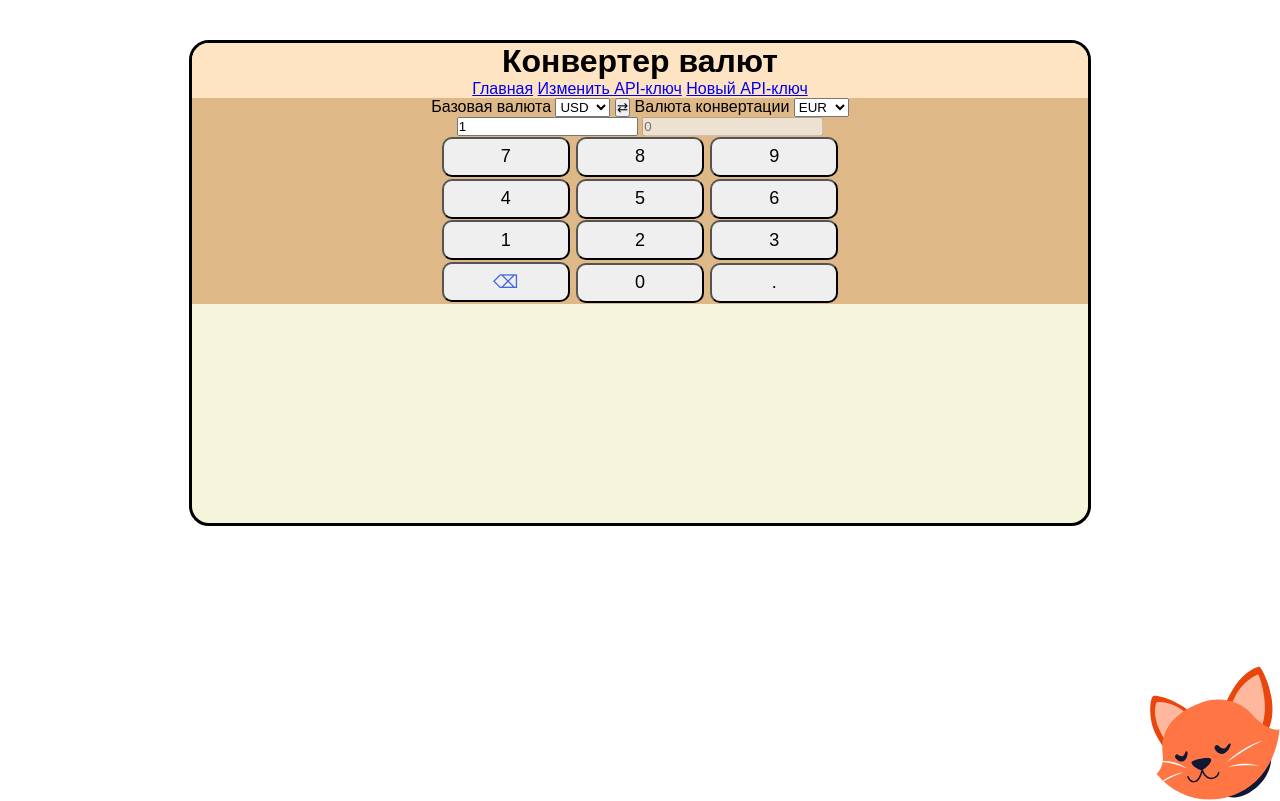
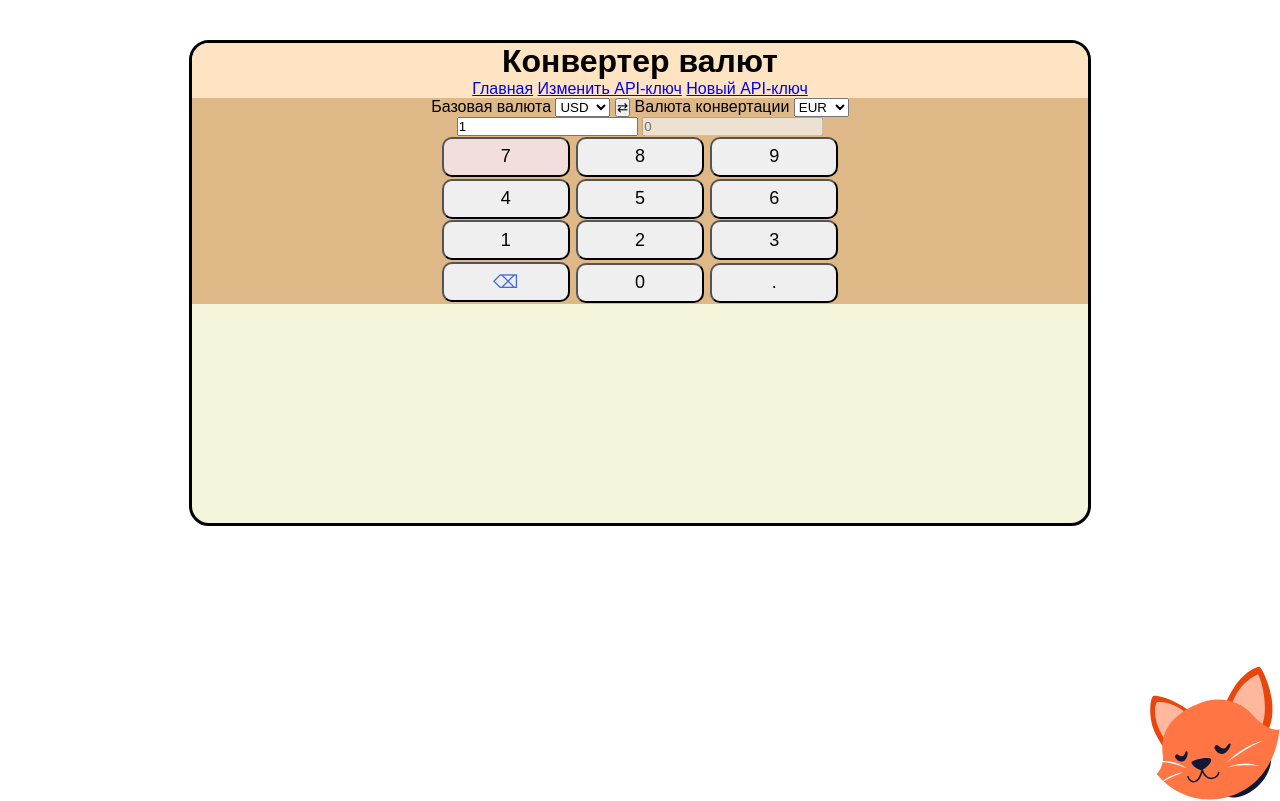
Before and after one commit to ZhenyaGro/CurrensyConverter, a plain HTML site: page index.html in a window 1280 px wide. In both pictures the pointer is over the button 505 px from the left and 156 px from the top of the page. Drawn offline with Linux system fonts and the light colour scheme; no server answers.

Commit message:
Temporary color for buttons hover

```diff
--- a/style.css
+++ b/style.css
@@ -41,6 +41,11 @@ header {
   color: royalblue;
 }
 
+.button-number:hover,
+.button-delete:hover {
+  background-color: #F2DEDC;
+}
+
 .cat,
 .cat-body {
   position: absolute;
```
